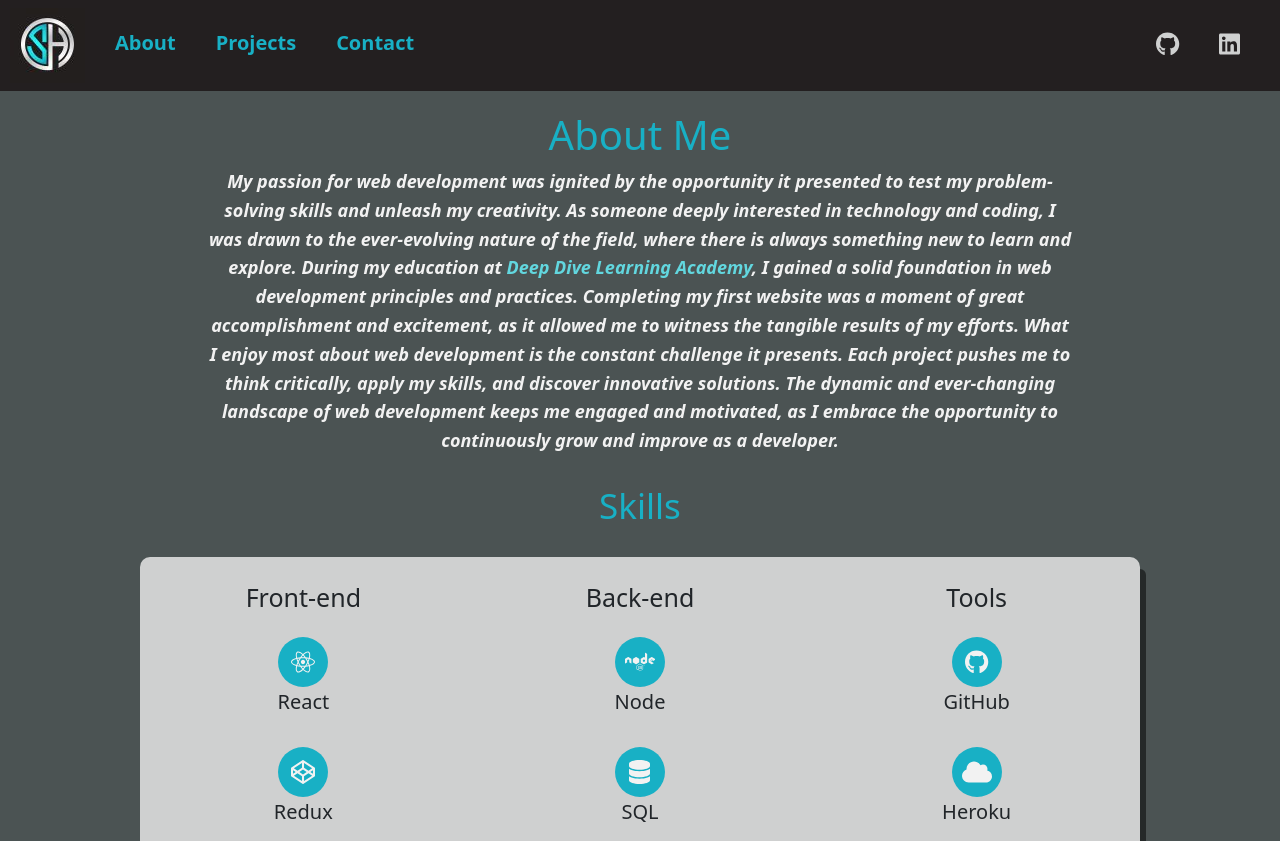
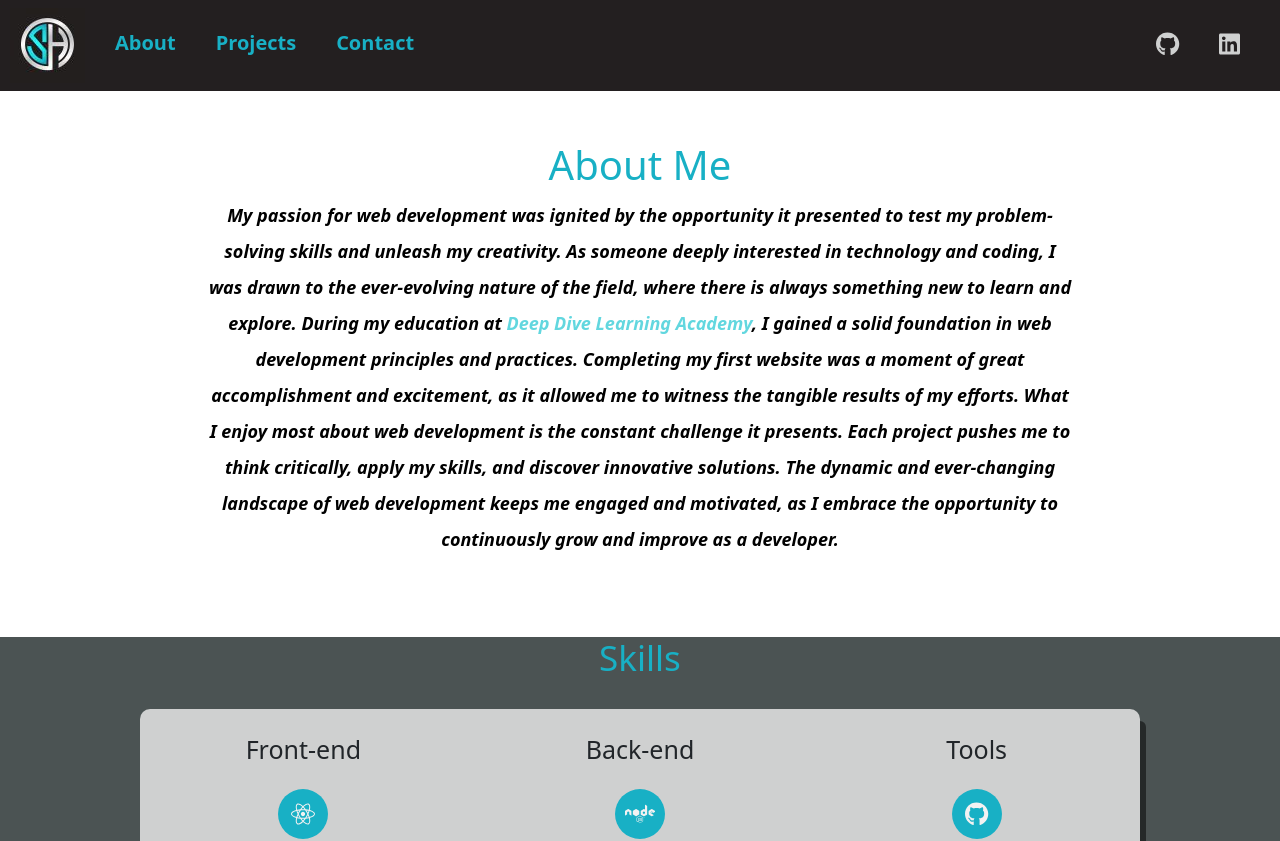
Before and after one commit to sharrison19/portfolio, a React (Create React App) app: page /about in a window 1280 px wide. Shown: the top 841 px of the page. Built offline with nearby package versions, Linux system fonts and the light colour scheme.

Commit message:
updates to package.json and about css

```diff
--- a/package.json
+++ b/package.json
@@ -1,5 +1,5 @@
 {
-  "homepage": "http://sharrison19.github.io/portfolio/",
+  "homepage": "https://sharrison19.github.io/portfolio/",
   "name": "portfolio",
   "version": "0.1.0",
   "private": true,
@@ -26,7 +26,7 @@
     "build": "react-scripts build",
     "test": "react-scripts test",
     "eject": "react-scripts eject",
-    "predeploy": "npm run build",
+    "predeploy": "npm run build && echo 'www.seanharrison.online' > ./build/CNAME",
     "deploy": "gh-pages -d build"
   },
   "eslintConfig": {
--- a/src/components/About.js
+++ b/src/components/About.js
@@ -43,7 +43,7 @@ const About = () => {
 
   return (
     <div className="about-container">
-      <div className="about-content">
+      <div className="about-content-container">
         <h3 className="about-heading">About Me</h3>
         <p className="about-passion">
           My passion for web development was ignited by the opportunity it
@@ -62,6 +62,8 @@ const About = () => {
           motivated, as I embrace the opportunity to continuously grow and
           improve as a developer.
         </p>
+      </div>
+      <div className="skills-list">
         <h3 className="about-skills-heading">Skills</h3>
         <div className="skills-list-container">
           <div className="skills-category-container">
--- a/src/index.css
+++ b/src/index.css
@@ -283,9 +283,13 @@ body {
 /* About.css */
 
 .about-container {
-  padding: 20px;
   background-color: #4b5353;
   min-height: 100vh;
+}
+
+.about-content-container {
+  background-color: white;
+  padding: 50px 20px;
 }
 
 .about-heading {
@@ -303,9 +307,9 @@ body {
 .about-passion {
   font-size: 18px;
   font-style: italic;
-  color: #f2f2f2;
+  color: black;
   margin: 0 auto 30px auto;
-  line-height: 1.6;
+  line-height: 2;
   font-weight: bold;
   text-align: center;
   width: 70%;
```
